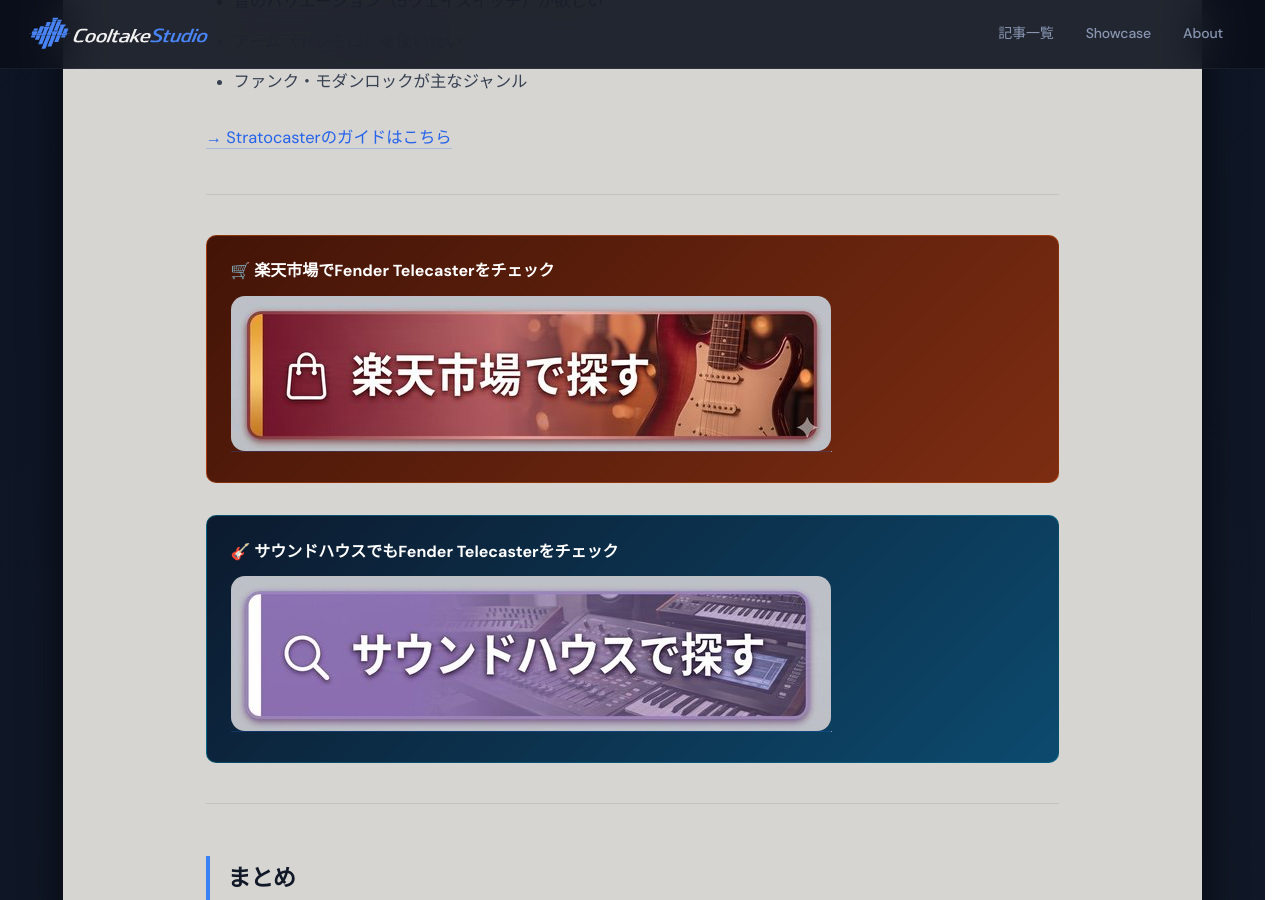
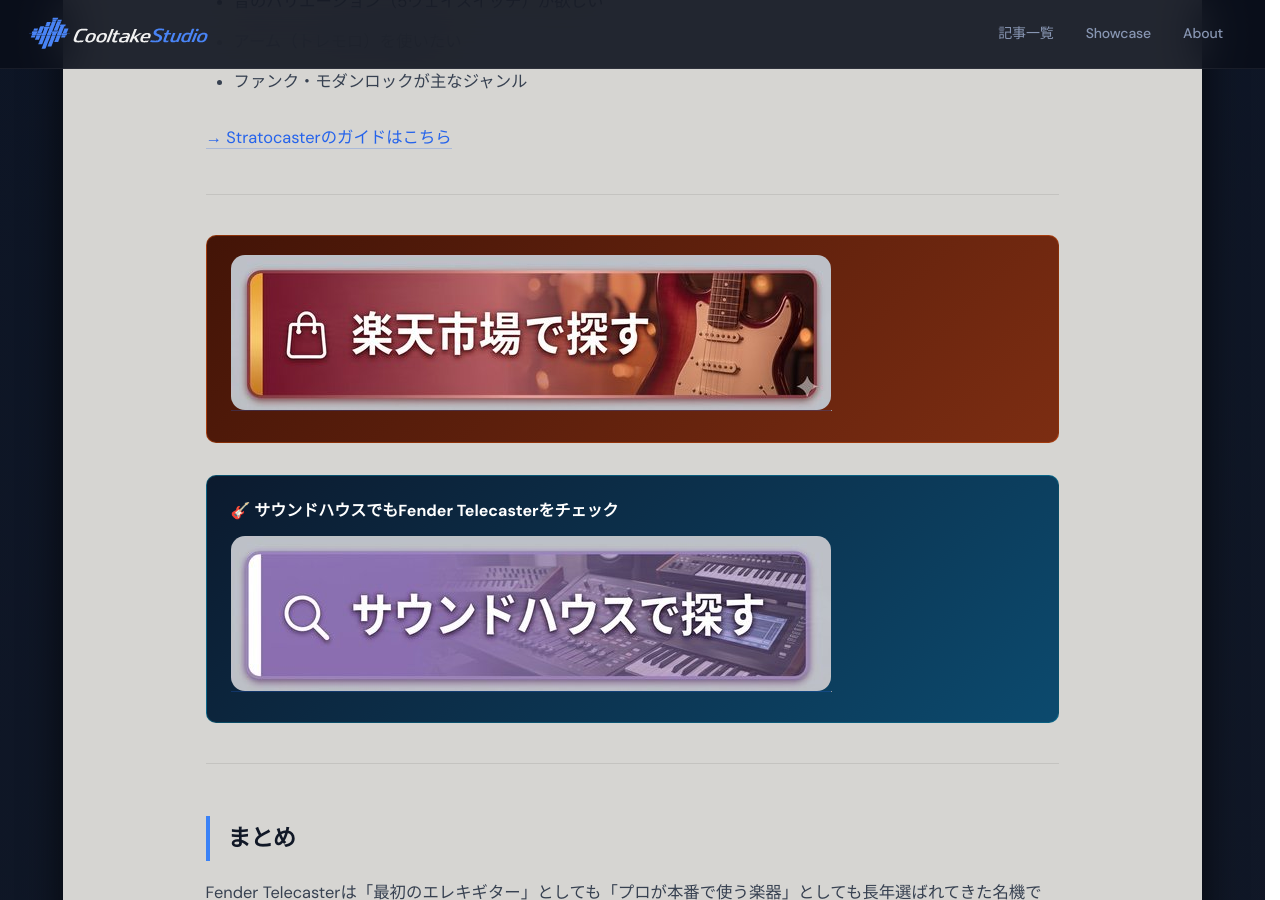
Before and after one commit to cooltake/cooltake-staging, a Jekyll site: the page built from _posts/2026-05-29-fender-telecaster-guide.md, in a window 1280 px wide and 900 px high, scrolled down 2229 px. Built offline with Jekyll 4.4.1, drawn with Linux system fonts in a browser that asks for light colours; some web fonts are replaced; grey boxes are pictures that could not be loaded.

Commit message:
style: replace old CTA buttons with image buttons in 2026-05-29-fender-telecaster-guide.md

```diff
--- a/_posts/2026-05-29-fender-telecaster-guide.md
+++ b/_posts/2026-05-29-fender-telecaster-guide.md
@@ -60,7 +60,7 @@
 
 ---
 
-<div style="margin:2rem 0;padding:1.2rem 1.5rem;background:linear-gradient(135deg,#431407,#7c2d12);border-radius:10px;border:1px solid rgba(234,88,12,.4);"><p style="margin:0 0 .6rem;font-weight:bold;font-size:1rem;color:#fff;">&#x1F6D2; 楽天市場でFender Telecasterをチェック</p><a href="https://hb.afl.rakuten.co.jp/hgc/0b15ddc7.28c5c9ed.0b15ddc8.5d23dd4d/?pc=https%3A%2F%2Fsearch.rakuten.co.jp%2Fsearch%2Fmall%2FFender%2BTelecaster%2F" rel="nofollow" referrerpolicy="no-referrer-when-downgrade" style="display:inline-block;text-decoration:none;"><img src="/assets/images/btn-rakuten.jpg" alt="楽天市場で探す" width="600" height="155" style="max-width:100%;height:auto;border-radius:14px;display:block;"></a><img src="//i.moshimo.com/af/i/impression?a_id=5565352&amp;p_id=54&amp;pc_id=54&amp;pl_id=616" width="1" height="1" style="border:none;" alt="" loading="lazy"></div>
+<div style="margin:2rem 0;padding:1.2rem 1.5rem;background:linear-gradient(135deg,#431407,#7c2d12);border-radius:10px;border:1px solid rgba(234,88,12,.4);"><a href="https://hb.afl.rakuten.co.jp/hgc/0b15ddc7.28c5c9ed.0b15ddc8.5d23dd4d/?pc=https%3A%2F%2Fsearch.rakuten.co.jp%2Fsearch%2Fmall%2FFender%2BTelecaster%2F" rel="nofollow" referrerpolicy="no-referrer-when-downgrade" style="display:inline-block;text-decoration:none;"><img src="/assets/images/btn-rakuten.jpg" alt="楽天市場で探す" width="600" height="155" style="max-width:100%;height:auto;border-radius:14px;display:block;"></a><img src="//i.moshimo.com/af/i/impression?a_id=5565352&amp;p_id=54&amp;pc_id=54&amp;pl_id=616" width="1" height="1" style="border:none;" alt="" loading="lazy"></div>
 <div style="margin:2rem 0;padding:1.2rem 1.5rem;background:linear-gradient(135deg,#0c1a2e,#0c4a6e);border-radius:10px;border:1px solid rgba(8,145,178,.4);"><p style="margin:0 0 .6rem;font-weight:bold;font-size:1rem;color:#fff;">&#x1F3B8; サウンドハウスでもFender Telecasterをチェック</p><a href="https://h.accesstrade.net/sp/cc?rk=01001xqc00os63&url=https%3A%2F%2Fwww.soundhouse.co.jp%2Fsearch%2Findex%2F%3Fsearch_all%3DFender%2520Telecaster" rel="nofollow" referrerpolicy="no-referrer-when-downgrade" style="display:inline-block;text-decoration:none;"><img src="/assets/images/btn-soundhouse.jpg" alt="サウンドハウスで探す" width="600" height="155" style="max-width:100%;height:auto;border-radius:14px;display:block;"></a><img src="https://h.accesstrade.net/sp/rr?rk=01001xqc00os63" width="1" height="1" border="0" alt="" loading="lazy"></div>
 
 <!-- AFFILIATE_PLACEHOLDER: Amazon（もしもアフィリエイト Amazon審査通過後に設置予定） -->
```
